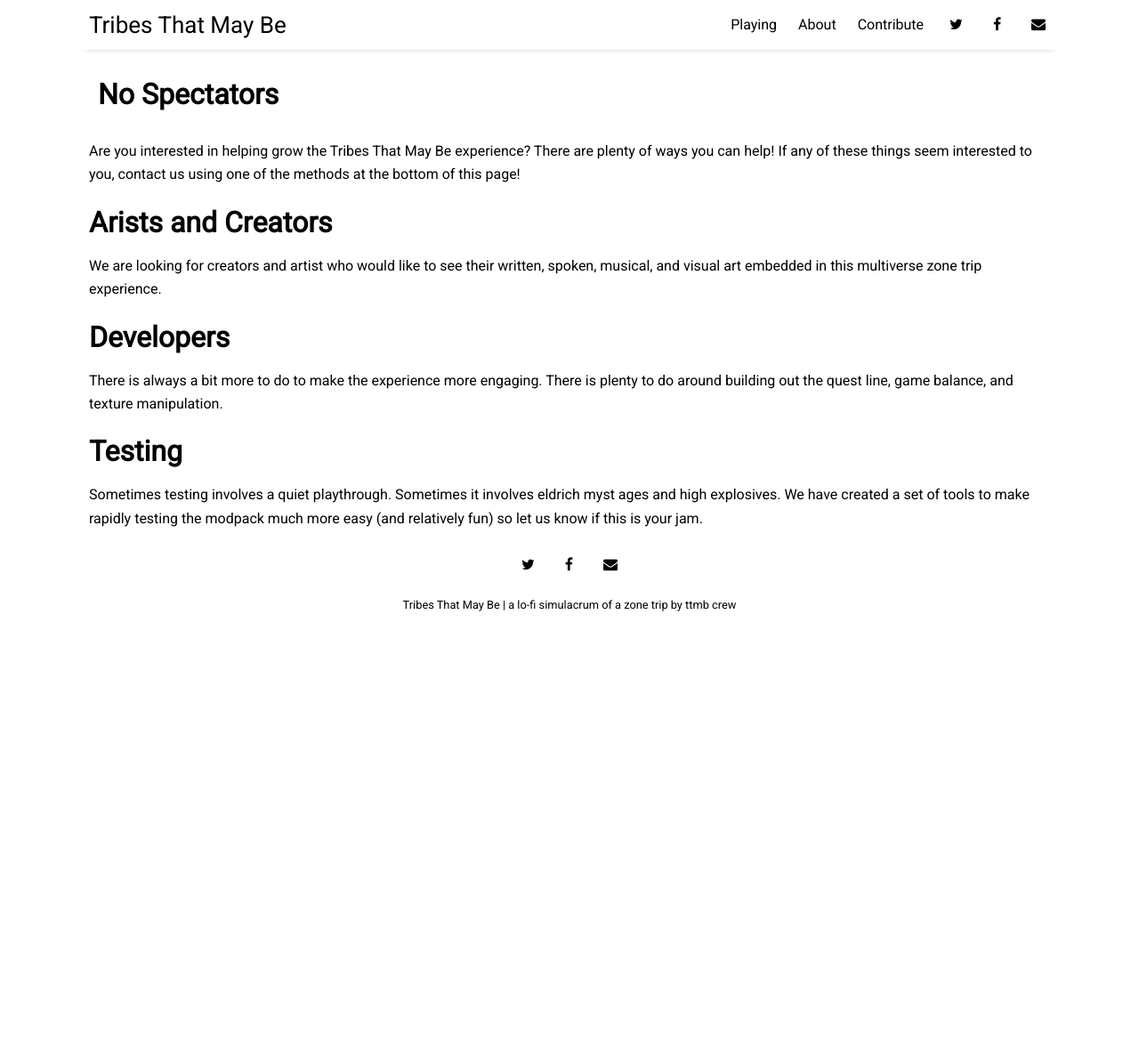
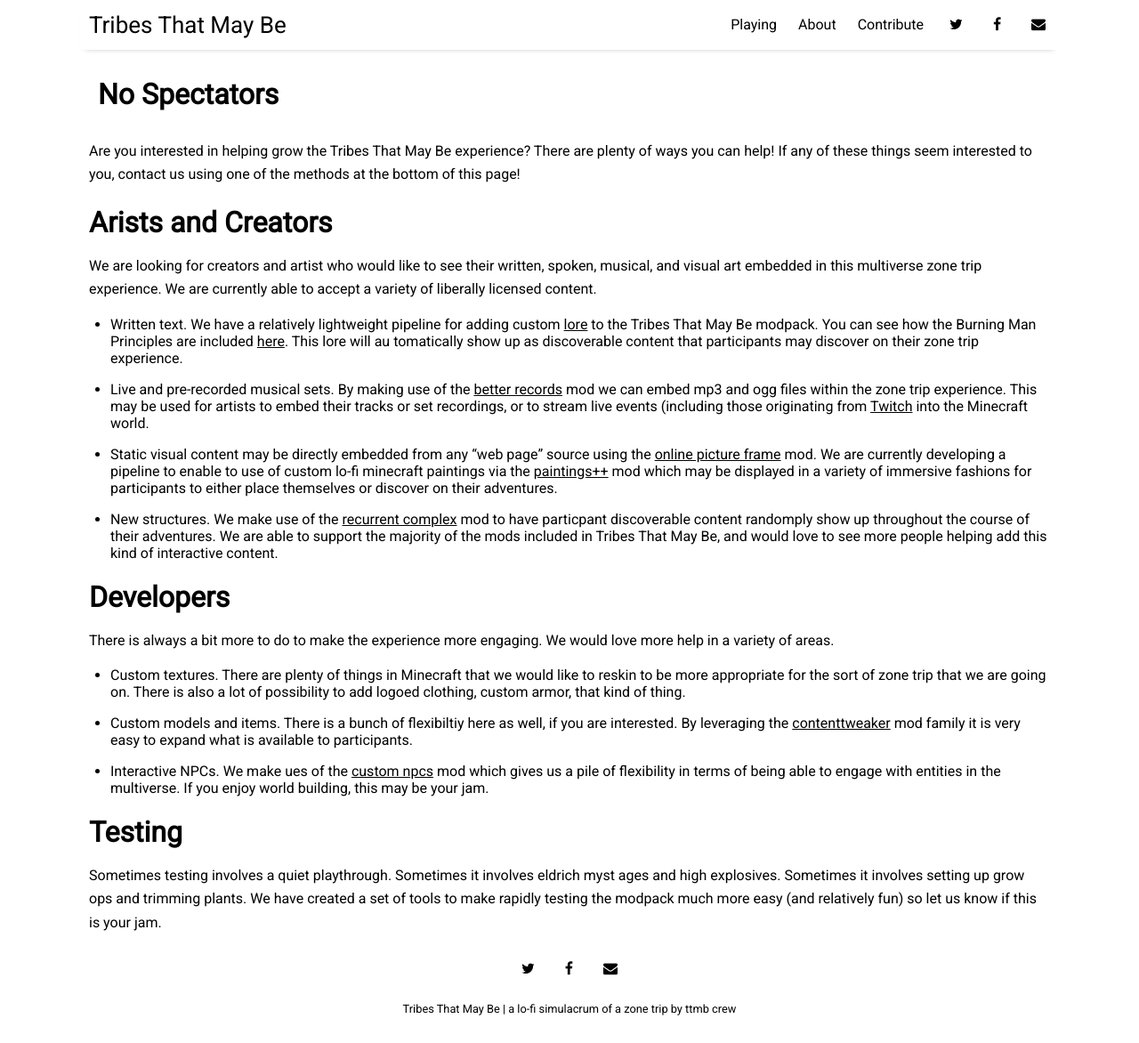
Before and after one commit to tribesthatmaybe/tribesthatmaybe.github.io, a Jekyll site: the page built from _posts/2020-07-02-contribute.md, in a window 1280 px wide and 1172 px high. Shown: the whole window at 89% size. Built offline with Jekyll 4.4.1, drawn with Linux system fonts in a browser that asks for light colours; nearby versions of some CDN libraries.

Commit message:
more contribution content

```diff
--- a/_posts/2020-07-02-contribute.md
+++ b/_posts/2020-07-02-contribute.md
@@ -10,12 +10,21 @@ Are you interested in helping grow the Tribes That May Be experience? There are
 
 # Arists and Creators
 
-We are looking for creators and artist who would like to see their written, spoken, musical, and visual art embedded in this multiverse zone trip experience.
+We are looking for creators and artist who would like to see their written, spoken, musical, and visual art embedded in this multiverse zone trip experience. We are currently able to accept a variety of liberally licensed content.
+
+* Written text. We have a relatively lightweight pipeline for adding custom [lore](https://www.curseforge.com/minecraft/mc-mods/lore-expansion) to the Tribes That May Be modpack. You can see how the Burning Man Principles are included [here](https://github.com/tribesthatmaybe/modpack/tree/mainline/lore/principles). This lore will au tomatically show up as discoverable content that participants may discover on their zone trip experience.
+* Live and pre-recorded musical sets. By making use of the [better records](https://www.curseforge.com/minecraft/mc-mods/better-records) mod we can embed mp3 and ogg files within the zone trip experience. This may be used for artists to embed their tracks or set recordings, or to stream live events (including those originating from [Twitch](https://www.twitch.tv/) into the Minecraft world.
+* Static visual content may be directly embedded from any "web page" source using the [online picture frame](https://www.curseforge.com/minecraft/mc-mods/onlinepictureframe) mod. We are currently developing a pipeline to enable to use of custom lo-fi minecraft paintings via the [paintings++](https://www.curseforge.com/minecraft/mc-mods/paintings) mod which may be displayed in a variety of immersive fashions for participants to either place themselves or discover on their adventures.
+* New structures. We make use of the [recurrent complex](https://www.curseforge.com/minecraft/mc-mods/recurrent-complex) mod to have particpant discoverable content randomply show up throughout the course of their adventures. We are able to support the majority of the mods included in Tribes That May Be, and would love to see more people helping add this kind of interactive content.
 
 # Developers
 
-There is always a bit more to do to make the experience more engaging. There is plenty to do around building out the quest line, game balance, and texture manipulation.
+There is always a bit more to do to make the experience more engaging. We would love more help in a variety of areas.
+
+* Custom textures. There are plenty of things in Minecraft that we would like to reskin to be more appropriate for the sort of zone trip that we are going on. There is also a lot of possibility to add logoed clothing, custom armor, that kind of thing.
+* Custom models and items. There is a bunch of flexibiltiy here as well, if you are interested. By leveraging the [contenttweaker](https://www.curseforge.com/minecraft/mc-mods/contenttweaker) mod family it is very easy to expand what is available to participants.
+* Interactive NPCs. We make ues of the [custom npcs](https://www.curseforge.com/minecraft/mc-mods/custom-npcs) mod which gives us a pile of flexibility in terms of being able to engage with entities in the multiverse. If you enjoy world building, this may be your jam.
 
 # Testing
 
-Sometimes testing involves a quiet playthrough. Sometimes it involves eldrich myst ages and high explosives. We have created a set of tools to make rapidly testing the modpack much more easy (and relatively fun) so let us know if this is your jam.
+Sometimes testing involves a quiet playthrough. Sometimes it involves eldrich myst ages and high explosives. Sometimes it involves setting up grow ops and trimming plants. We have created a set of tools to make rapidly testing the modpack much more easy (and relatively fun) so let us know if this is your jam.
```
Also changed, not shown: 404.html (added, +9 -0 lines), _posts/2020-07-02-ttmb.md (+1 -1 lines).
